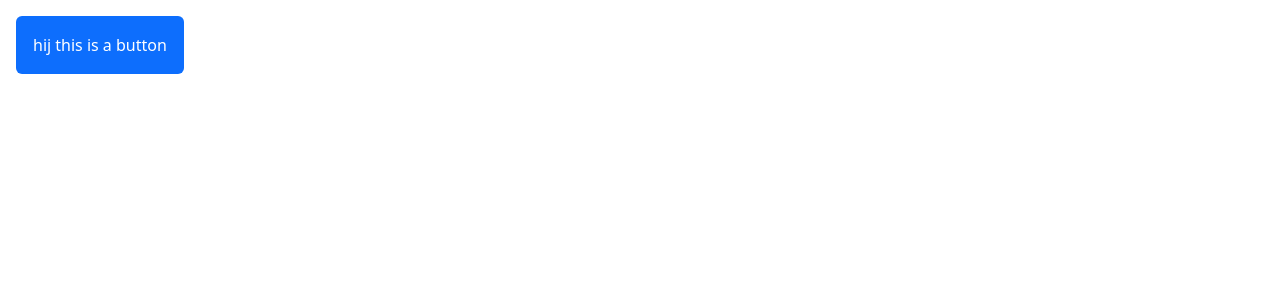
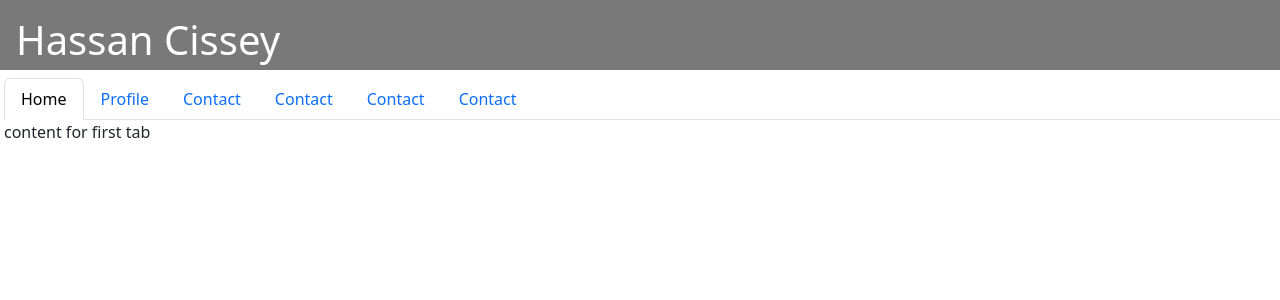
Before and after one commit to hcissey0/demo_chat, a Django app: page / in a window 1280 px wide. Shown: the top 300 px of the page. Run offline with Django 3.2, Linux system fonts and the light colour scheme; some libraries are stand-ins or nearby versions.

Commit message:
progress

```diff
--- /dev/null
+++ b/chat/mini_chat/static/style.css
@@ -0,0 +1,6 @@
+header {
+    height: 70px;
+    width: 100%;
+    background-color: rgba(88, 88, 88, .8);
+    color: white;
+}
--- a/chat/mini_chat/templates/index.html
+++ b/chat/mini_chat/templates/index.html
@@ -1,19 +1,79 @@
 {% load static %}
-<!DOCTYPE html>
-<html lang="en">
-<head>
-    <meta charset="UTF-8">
-    <meta name="viewport" content="width=device-width, initial-scale=1.0">
-    <link rel="stylesheet" href="{% static 'css/bootstrap.min.css' %}">
-
-    <title>Document</title>
-</head>
-<body>
 
 
-    <div class="btn bg-primary btn-outline text-white m-3 p-3">hij this is a button</div>
+<!doctype html>
+<html lang="en">
+    <head>
+        <!-- Required meta tags -->
+        <meta charset="utf-8">
+        <meta name="viewport" content="width=device-width, initial-scale=1">
+        <link rel="stylesheet" href="{% static 'bootstrap-icons/font/bootstrap-icons.min.css' %}">
+        <link rel="stylesheet" href="{% static 'css/bootstrap.min.css' %}">
+        <link rel="stylesheet" href="{% static 'style.css' %}">
+        <title>Title of the site</title>
+    </head>
+  <body>
+    <header>
+        <div class="img rounded">
+
+        </div>
+        <h1 class="name p-3">Hassan Cissey</h1>
+        <div class="navbar-toggler-icon"></div>
+    </header>
+    <nav class="mt-2 ms-1">
+        <div class="nav nav-tabs" id="nav-tab" role="tablist">
+            <button class="nav-link active" id="nav-1-tab" data-bs-toggle="tab" data-bs-target="#nav-1"
+                type="button" role="tab" aria-controls="nav-1" aria-selected="true">Home</button>
+            <button class="nav-link" id="nav-2-tab" data-bs-toggle="tab" data-bs-target="#nav-2"
+                type="button" role="tab" aria-controls="nav-2" aria-selected="false">Profile</button>
+            <button class="nav-link" id="nav-3-tab" data-bs-toggle="tab" data-bs-target="#nav-3"
+                type="button" role="tab" aria-controls="nav-3" aria-selected="false">Contact</button>
+            <button class="nav-link" id="nav-4-tab" data-bs-toggle="tab" data-bs-target="#nav-4"
+                type="button" role="tab" aria-controls="nav-4" aria-selected="false">Contact</button>
+            <button class="nav-link" id="nav-5-tab" data-bs-toggle="tab" data-bs-target="#nav-5"
+                type="button" role="tab" aria-controls="nav-5" aria-selected="false">Contact</button>
+            <button class="nav-link" id="nav-6-tab" data-bs-toggle="tab" data-bs-target="#nav-6"
+                type="button" role="tab" aria-controls="nav-6" aria-selected="false">Contact</button>
+        </div>
+    </nav>
+    <div class="tab-content ms-1" id="nav-tabContent">
+        <div class="tab-pane fade show active" id="nav-1" role="tabpanel" aria-labelledby="nav-1-tab">
+            <!-- content-1-start-->
+            content for first tab
+            <!-- content-1-end-->
+        </div>
+        <div class="tab-pane fade" id="nav-2" role="tabpanel" aria-labelledby="nav-2-tab">
+            <!-- content-2-start-->
+            content for second tab
+            <!-- content-2-end-->
+        </div>
+        <div class="tab-pane fade" id="nav-3" role="tabpanel" aria-labelledby="nav-3-tab">
+            <!-- content-3-start-->
+            content for third tab
+            <!-- content-3-end-->
+        </div>
+        <div class="tab-pane fade" id="nav-4" role="tabpanel" aria-labelledby="nav-4-tab">
+            <!-- content-3-start-->
+            content for fourth tab
+            <!-- content-3-end-->
+        </div>
+        <div class="tab-pane fade" id="nav-5" role="tabpanel" aria-labelledby="nav-5-tab">
+            <!-- content-3-start-->
+            content for fifth tab
+            <!-- content-3-end-->
+        </div>
+        <div class="tab-pane fade" id="nav-6" role="tabpanel" aria-labelledby="nav-6-tab">
+            <!-- content-3-start-->
+            content for sixth tab
+            <!-- content-3-end-->
+        </div>
+    </div>
+
+
+
     <script src="{% static 'js/bootstrap.bundle.min.js' %}"></script>
     <script src="{% static 'js/umd/popper.min.js' %}"></script>
     <script src="{% static 'js/bootstrap.min.js' %}"></script>
+
 </body>
 </html>
```
